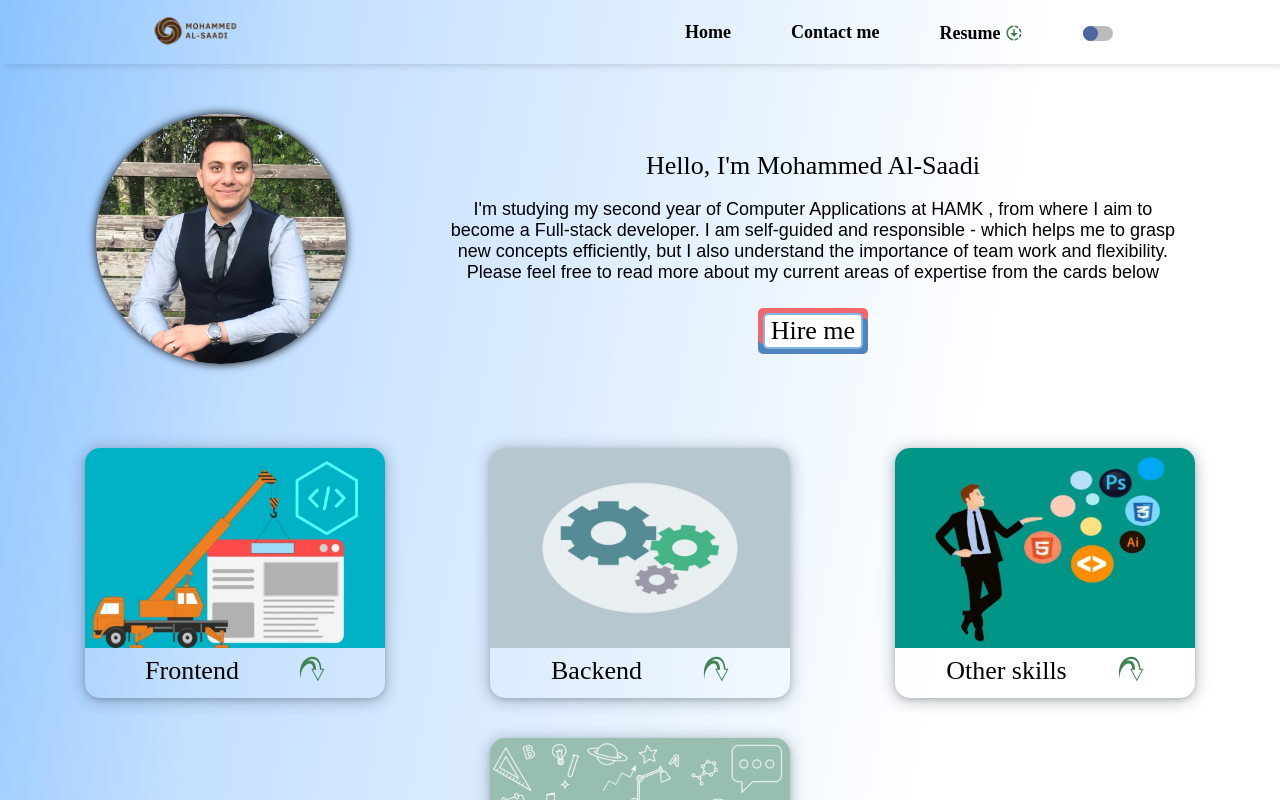
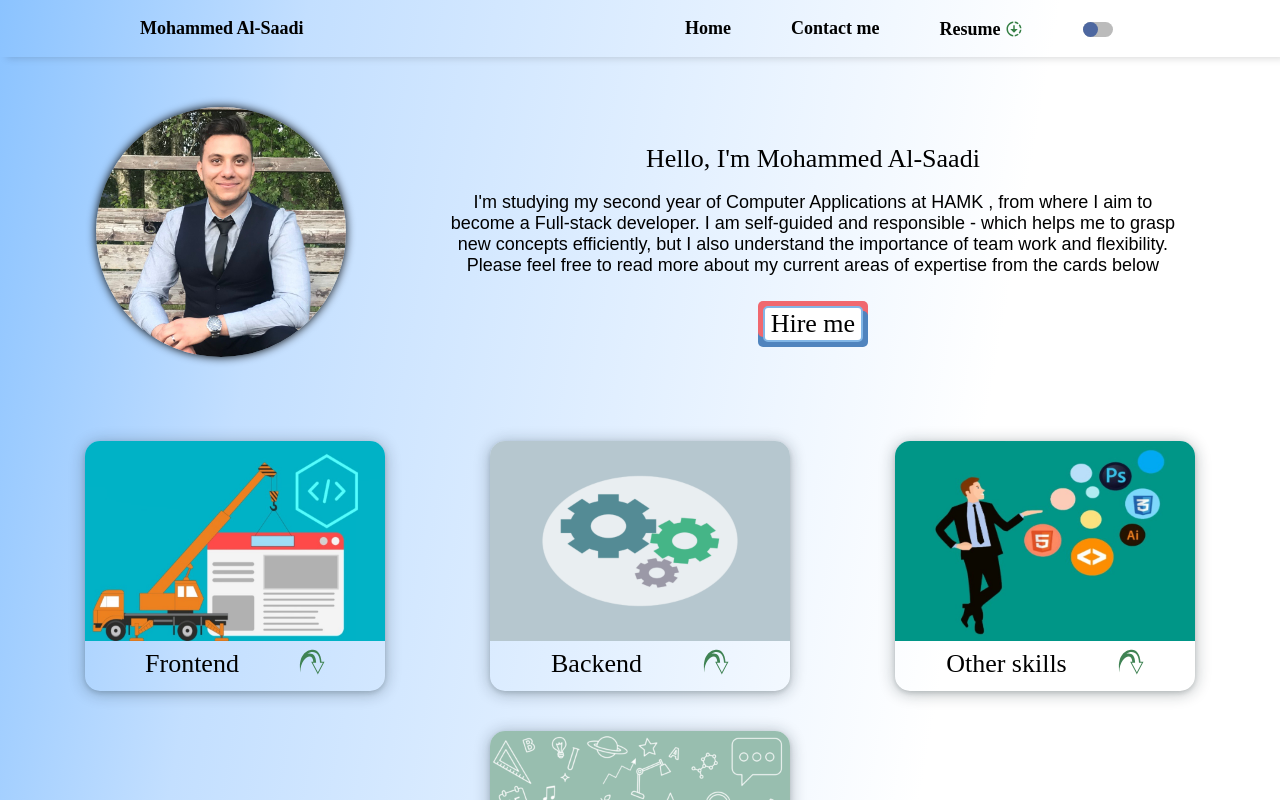
Before and after one commit to Mohammed-Al-Saadi/Portfolio-React, a React (Create React App) app: page / in a window 1280 px wide. Shown: the top 800 px of the page. Built offline with nearby package versions, Linux system fonts and the light colour scheme.

Commit message:
navbar menu function

```diff
--- a/src/Components/Navbar.css
+++ b/src/Components/Navbar.css
@@ -10,16 +10,7 @@
   box-shadow: rgba(0, 0, 0, 0.15) 5.95px 1.95px 7.6px;
 }
 
-.logo img {
-  height:60px;
-  width: 100%;
-  mix-blend-mode:difference  ;
-  filter: contrast(1);
 
-
-
-
-}
 
 
 .nav-elements li {
--- a/src/Components/Navbar.js
+++ b/src/Components/Navbar.js
@@ -4,7 +4,6 @@ import { MdDownloading } from "react-icons/md"
 import React from 'react';
 import './Navbar.css';
 import Darkmode from "./Darkmode";
-import logo from './Pic/logo.png'
 
 
 
@@ -55,7 +54,7 @@ export default function Navbar() {
     <nav className="navbar"  ref={menuRef} >
       <div className="container">
         <div className="logo">
-          <Link to="/"><img src={logo}/></Link>
+          <Link to="/"><p>Mohammed Al-Saadi</p></Link>
         </div>
         <div  className="menu-icon" >
 
```
